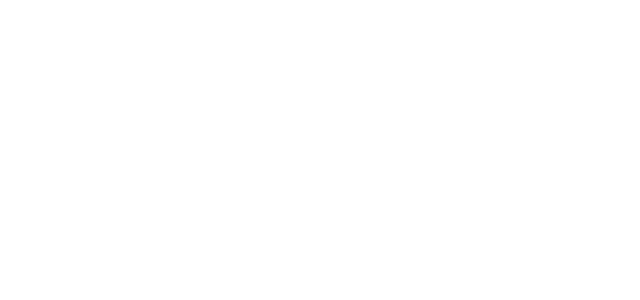
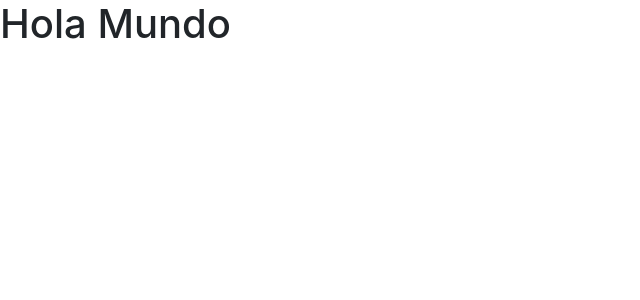
Before and after one commit to amgallego/beauty-secrets4-react, a React (Create React App) app: page / in a window 1280 px wide. Shown: the top 300 px of the page, without its empty margins (0-640 px from the left). Built offline with nearby package versions, Linux system fonts and the light colour scheme.

Commit message:
reset app

```diff
--- a/src/app.jsx
+++ b/src/app.jsx
@@ -1,12 +1,10 @@
-function App (){
-    return(
-        <main>
-            <div className="container">
-             <div className="row">
-             </div>
-             </div>
-            </main>
-    )
+//Conceptos principales
+function App () {
+    return (
+    <>
+        <h1>Hola Mundo</h1>
+    </>
+    );
 }
 
 export default App;
```
